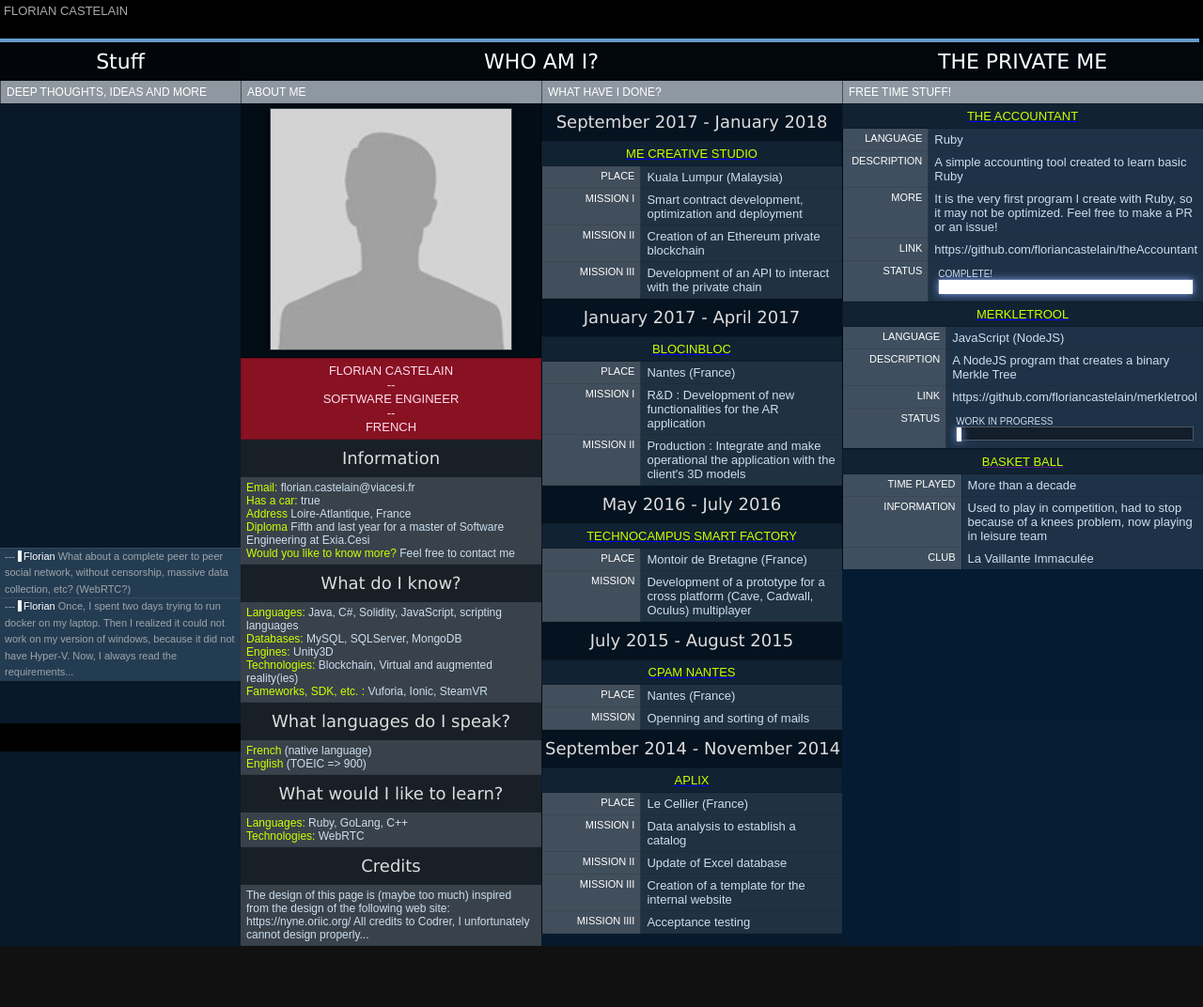
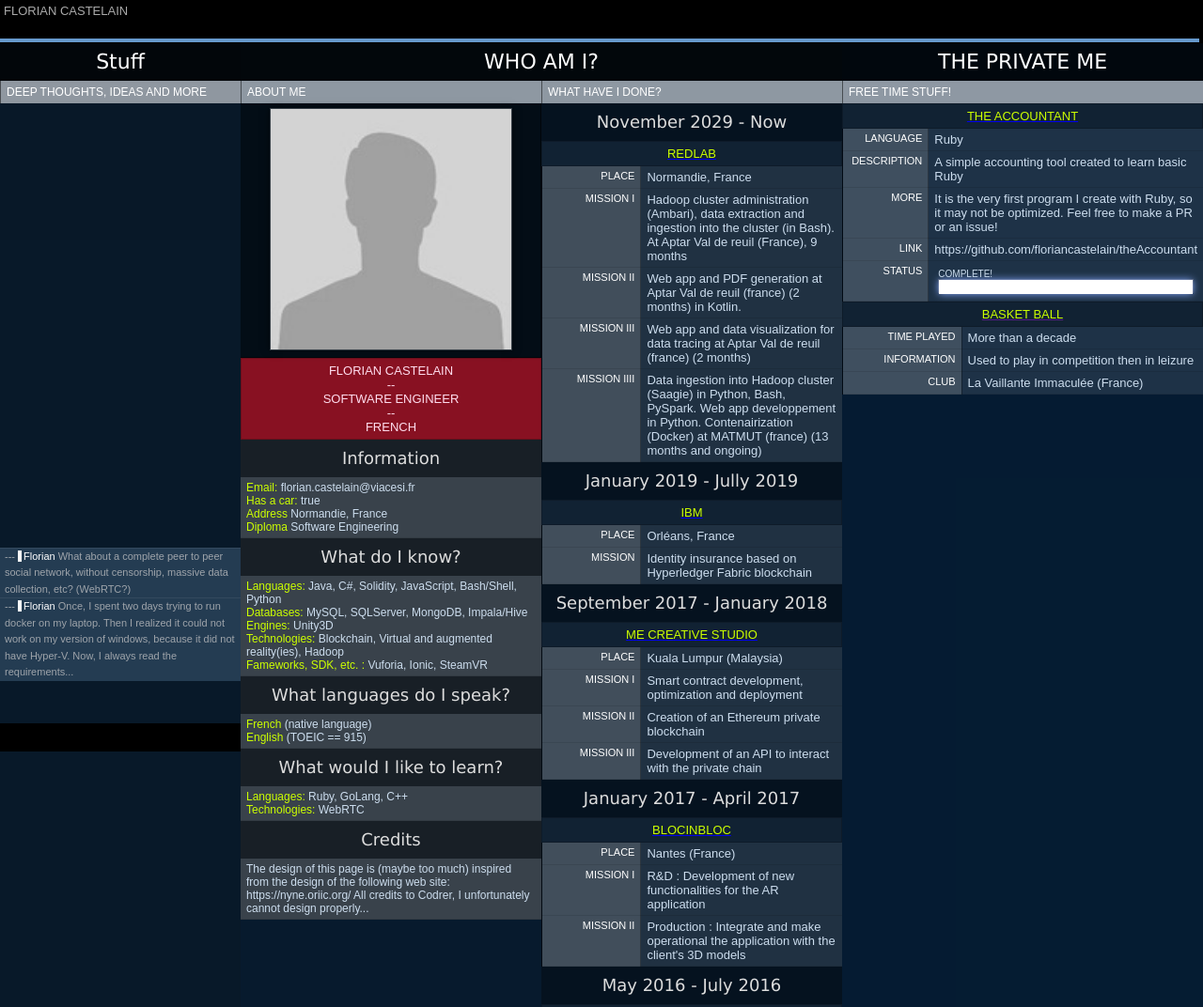
Before and after one commit to Andromelus/floriancastelain.github.io, a plain HTML site: page index.html in a window 1280 px wide. Shown: the top 1072 px of the page at 94% size. Before the commit the page ends 1007 px from the top, so only its background shows below. Drawn offline with Linux system fonts and the light colour scheme; a web font is replaced by a local one.

Commit message:
feat: CV update

```diff
--- a/index.html
+++ b/index.html
@@ -23,7 +23,8 @@
                             <table class="menu">
                                 <tbody>
                                     <tr>
-                                        <td class="menu"><a id="menu-welcome" class="menuB">Florian CASTELAIN<div id="welcome"></div></a></td>
+                                        <td class="menu"><a id="menu-welcome" class="menuB">Florian CASTELAIN<div
+                                                    id="welcome"></div></a></td>
                                     </tr>
                                 </tbody>
                             </table>
@@ -107,13 +108,11 @@
                                             <tbody>
                                                 <tr>
                                                     <td class="tv">
-                                                        <div class="small"><u>Email: </u>florian.castelain@viacesi.fr<br>
+                                                        <div class="small"><u>Email:
+                                                            </u>florian.castelain@viacesi.fr<br>
                                                             <u>Has a car: </u>true<br>
-                                                            <u>Address </u>Loire-Atlantique, France<br>
-                                                            <u>Diploma </u>Fifth and last year for a master of Software
-                                                            Engineering at Exia.Cesi<br>
-
-                                                            <u>Would you like to know more? </u>Feel free to contact me<br>
+                                                            <u>Address </u>Normandie, France<br>
+                                                            <u>Diploma </u>Software Engineering<br>
                                                         </div>
                                                     </td>
                                                 </tr>
@@ -125,11 +124,11 @@
                                                 <tr>
                                                     <td class="tv">
                                                         <div class="small"><u>Languages: </u>Java, C#, Solidity,
-                                                            JavaScript, scripting languages<br>
-                                                            <u>Databases: </u>MySQL, SQLServer, MongoDB<br>
+                                                            JavaScript, Bash/Shell, Python<br>
+                                                            <u>Databases: </u>MySQL, SQLServer, MongoDB, Impala/Hive<br>
                                                             <u>Engines: </u>Unity3D<br>
                                                             <u>Technologies: </u>Blockchain, Virtual and augmented
-                                                            reality(ies)<br>
+                                                            reality(ies), Hadoop<br>
                                                             <u>Fameworks, SDK, etc. : </u>Vuforia, Ionic, SteamVR<br>
                                                         </div>
                                                     </td>
@@ -141,8 +140,9 @@
                                             <tbody>
                                                 <tr>
                                                     <td class="tv">
-                                                        <div class="small"><u>French </u>(native language)<br> <u>English</u>
-                                                            (TOEIC => 900)
+                                                        <div class="small"><u>French </u>(native language)<br>
+                                                            <u>English</u>
+                                                            (TOEIC == 915)
                                                         </div>
                                                     </td>
                                                 </tr>
@@ -181,6 +181,56 @@
                                 </td>
                                 <td class="double">
                                     <div class="tt"> <b>What have i done?</b></div>
+                                    <h2>November 2029 - Now</h2>
+                                    <h6><a href="https://www.redlab.io/"><u>REDLab</u></a> </h6>
+                                    <table class="grid">
+                                        <tbody>
+                                            <tr>
+                                                <td class="tkk">Place</td>
+                                                <td class="tv" colspan="1">Normandie, France</td>
+                                            </tr>
+                                            <tr>
+                                                <td class="tkk">Mission I</td>
+                                                <td class="tv" colspan="1">Hadoop cluster administration (Ambari), data
+                                                    extraction and ingestion into the cluster (in Bash). At Aptar Val de
+                                                    reuil
+                                                    (France), 9 months</td>
+                                            </tr>
+                                            <tr>
+                                                <td class="tkk">Mission II</td>
+                                                <td class="tv" colspan="1">Web app and PDF generation at Aptar Val de
+                                                    reuil (france) (2 months) in Kotlin.</td>
+                                            </tr>
+                                            <tr>
+                                                <td class="tkk">Mission III</td>
+                                                <td class="tv" colspan="1">Web app and data visualization for data
+                                                    tracing at Aptar Val de
+                                                    reuil (france) (2 months)</td>
+                                            </tr>
+                                            <tr>
+                                                <td class="tkk">Mission IIII</td>
+                                                <td class="tv" colspan="1">Data ingestion into Hadoop cluster (Saagie)
+                                                    in Python, Bash, PySpark. Web app developpement in Python.
+                                                    Contenairization (Docker) at MATMUT (france) (13 months and ongoing)
+                                                </td>
+                                            </tr>
+                                        </tbody>
+                                    </table>
+                                    <h2>January 2019 - Jully 2019</h2>
+                                    <h6><a href="#"><u>IBM</u></a> </h6>
+                                    <table class="grid">
+                                        <tbody>
+                                            <tr>
+                                                <td class="tkk">Place</td>
+                                                <td class="tv" colspan="1">Orléans, France</td>
+                                            </tr>
+                                            <tr>
+                                                <td class="tkk">Mission</td>
+                                                <td class="tv" colspan="1">Identity insurance based on Hyperledger
+                                                    Fabric blockchain</td>
+                                            </tr>
+                                        </tbody>
+                                    </table>
                                     <h2>September 2017 - January 2018</h2>
                                     <h6><a href="https://tetrium.io/"><u>Me Creative Studio</u></a> </h6>
                                     <table class="grid">
@@ -206,6 +256,7 @@
                                             </tr>
                                         </tbody>
                                     </table>
+
                                     <h2>January 2017 - April 2017</h2>
                                     <h6><a href="https://blocinbloc.com/"><u>blocinbloc</u></a> </h6>
                                     <table class="grid">
@@ -298,7 +349,8 @@
 
                         <table class="grid">
                             <tbody>
-                                <h6><a href="https://github.com/floriancastelain/theAccountant"><u>The Accountant</u></a>
+                                <h6><a href="https://github.com/floriancastelain/theAccountant"><u>The
+                                            Accountant</u></a>
                                 </h6>
                                 <table class="grid">
                                     <tbody>
@@ -318,7 +370,8 @@
                                         </tr>
                                         <tr>
                                             <td class="tkk">Link</td>
-                                            <td class="tv" colspan="1">https://github.com/floriancastelain/theAccountant</td>
+                                            <td class="tv" colspan="1">https://github.com/floriancastelain/theAccountant
+                                            </td>
                                         </tr>
                                         <tr>
                                             <td class="tkk">Status</td>
@@ -328,37 +381,6 @@
                                                     <div class="graph1">
                                                         <div class="graph2" style="width:100%"></div>
                                                     </div>
-                                            </td>
-                                        </tr>
-                                    </tbody>
-                                </table>
-                                <h6><a href="https://github.com/floriancastelain/merkletrool"><u>MerkleTrool</u></a>
-                                </h6>
-                                <table class="grid">
-                                    <tbody>
-                                        <tr>
-                                            <td class="tkk">Language</td>
-                                            <td class="tv" colspan="1">JavaScript (NodeJS)</td>
-                                        </tr>
-                                        <tr>
-                                            <td class="tkk">Description</td>
-                                            <td class="tv" colspan="1">A NodeJS program that creates a binary Merkle
-                                                Tree</td>
-                                        </tr>
-                                        <tr>
-                                        <tr>
-
-                                            <td class="tkk">Link</td>
-                                            <td class="tv" colspan="1">https://github.com/floriancastelain/merkletrool</td>
-                                        </tr>
-                                        <tr>
-                                            <td class="tkk">Status</td>
-                                            <td class="tv" colspan="1">
-                                                <div class="graph">
-                                                    <nobr>Work In Progress<nobr>
-                                                            <div class="graph1">
-                                                                <div class="graph2" style="width:2%"></div>
-                                                            </div>
                                             </td>
                                         </tr>
                                     </tbody>
@@ -373,12 +395,11 @@
                                         </tr>
                                         <tr>
                                             <td class="tkk">Information</td>
-                                            <td class="tv" colspan="1">Used to play in competition, had to stop because
-                                                of a knees problem, now playing in leisure team</td>
+                                            <td class="tv" colspan="1">Used to play in competition then in leizure</td>
                                         </tr>
                                         <tr>
                                             <td class="tkk">Club</td>
-                                            <td class="tv" colspan="1">La Vaillante Immaculée</td>
+                                            <td class="tv" colspan="1">La Vaillante Immaculée (France)</td>
                                         </tr>
                                     </tbody>
                                 </table>
```
